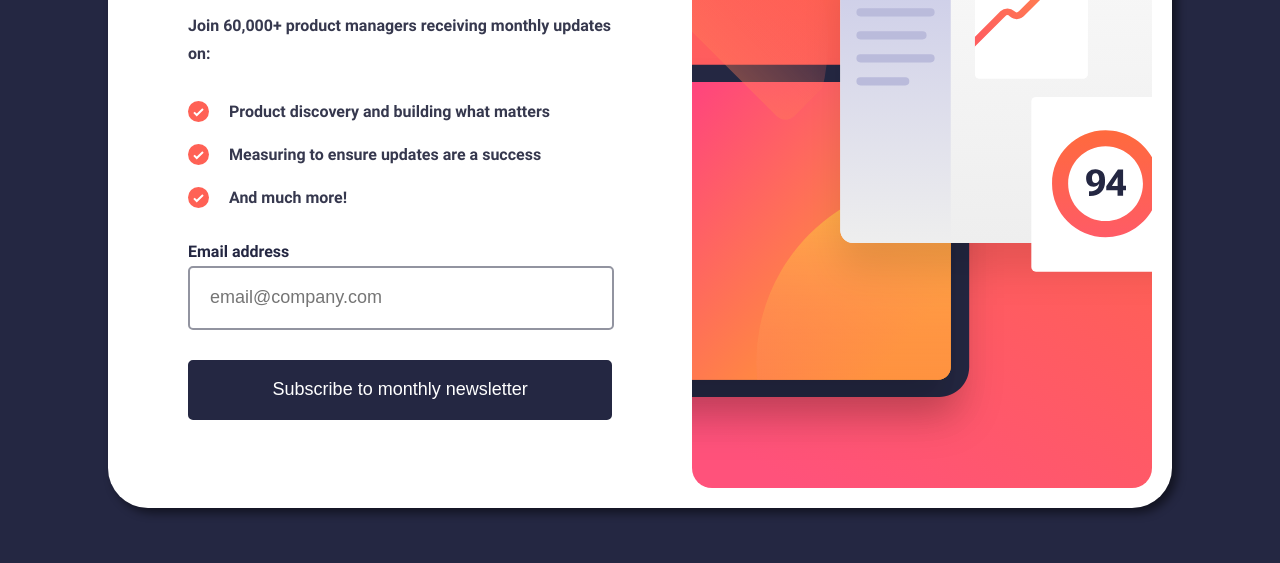
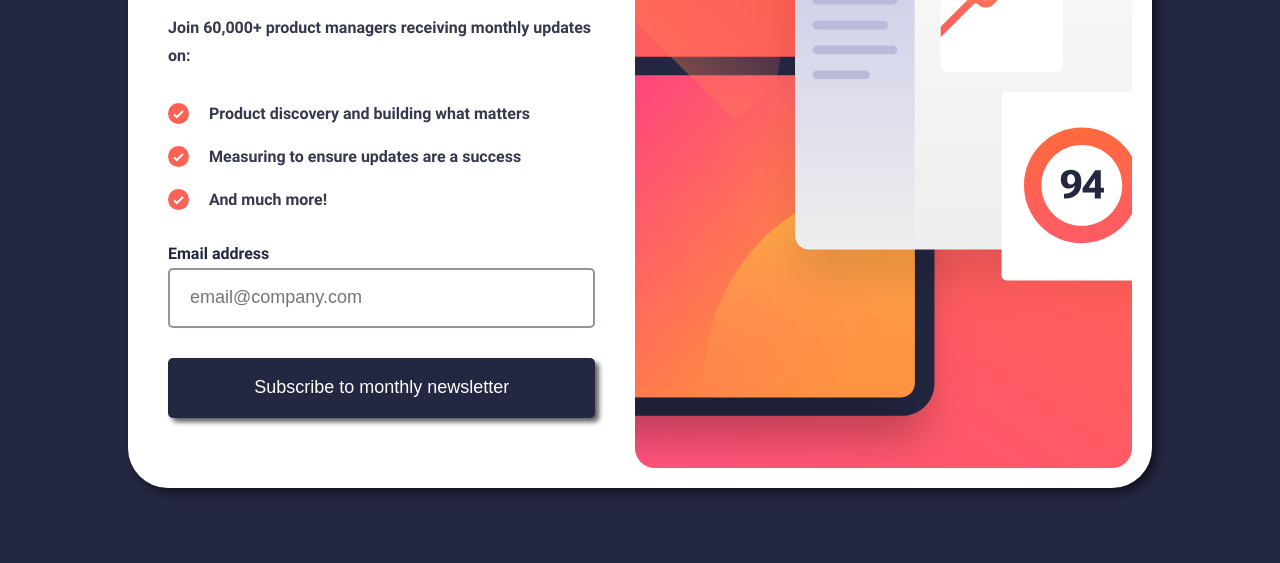
Before and after one commit to matheus369k/newsletter-sign-up-with-success-message-main, a website: page index.html in a window 1280 px wide. Shown: the part 237-800 px from the top of the page. Drawn offline with nearby package versions, Linux system fonts and the light colour scheme.

Commit message:
correction of the err...

```diff
--- a/sass/_mixins.sass
+++ b/sass/_mixins.sass
@@ -36,7 +36,7 @@
     background-color: variables.$color-darkgreay
     color: variables.$color-white
 
-    border: 2px solid variables.$color-darkgreay
+    box-shadow: 4px 4px 5px #000000a0
 
     cursor: pointer
 
--- a/sass/animations.sass
+++ b/sass/animations.sass
@@ -16,3 +16,10 @@
 
     100%
         transform: rotate(0)
+
+@keyframes confirmation
+    0%
+        opacity: 0
+
+    100%
+        opacity: 1
--- a/sass/reset.sass
+++ b/sass/reset.sass
@@ -5,6 +5,8 @@
     list-style: none
 
     text-decoration: none
+
+    box-sizing: border-box
 
     background-color: white
 
--- a/sass/style.sass
+++ b/sass/style.sass
@@ -34,8 +34,6 @@ html, body
 
         padding: 20px
 
-        margin: 0 20px
-
         height: 650px
         width: 1024px
 
@@ -64,7 +62,7 @@ html, body
             animation: loading-inital none
 
             width: 100vw
-            min-height: calc(100vh - 40px)
+            min-height: 100vh
             height: max-content
 
             justify-content: start
@@ -74,10 +72,11 @@ html, body
             border-radius: 0px
 
         .container_information
-            animation: loading-inital 2s ease-in-out
+            animation: loading-inital 2s ease-in-out 0
 
             width: 60%
-            padding: 0 60px
+
+            padding: 0 20px
 
             @include mixins.flex-center()
 
@@ -98,11 +97,15 @@ html, body
                 padding: 0
 
             @include mixins.responsive_624()
-                width: calc(100vw - 100px)
+                width: 100vw
                 height: 100%
 
+                padding: 40px
+
             @include mixins.responsive_464()
-                width: calc(100vw - 30px)
+                width: 100vw
+
+                padding: 20px
 
             &_title
                 font-size: 4em
@@ -151,11 +154,11 @@ html, body
             border-radius: 20px
 
             @include mixins.responsive_924()
-                width: calc(100% - 20px)
-                height: 100%
+                width: 95%
+                height: 97.5%
 
-                margin-top: 10px
-                margin-bottom: 50px
+                margin-top: 2.5%
+                margin-bottom:50px
 
                 @include mixins.bg-img("../assets/images/illustration-sign-up-mobile.svg")
 
@@ -196,7 +199,7 @@ html, body
 
             input
                 @include mixins.btn-input()
-                width: calc( 100% - 22px )
+                width: 100%
 
                 border: 2px solid variables.$color-light-gray
 
@@ -227,12 +230,17 @@ html, body
 
     .contianer_confirmation
         background-color: variables.$color-white
+
+        box-shadow: 5px 5px 10px #0000008f
+
+        animation: confirmation 1s ease-out
+
         color: black
 
-        padding: 60px
+        padding: 40px
 
-        width: 350px
-        height: 370px
+        width: 420px
+        height: 450px
 
         border-radius: 30px
 
@@ -248,8 +256,12 @@ html, body
             transform: translateY(-50%)
 
         @include mixins.responsive_464()
-            width: calc(100vw - 40px)
+            width: 100vw
             height: 100vh
+
+            border-radius: 0px
+
+            padding: 50px
 
             overflow: hidden
 
@@ -261,11 +273,15 @@ html, body
 
             align-self: flex-start
 
+            animation: loading-inital 1.5s ease-in-out
+
 
         h1
             font-size: 3.2em
 
             color: variables.$color-darkgreay
+
+            animation: loading-inital 1.5s ease-in-out
 
             @include mixins.responsive_464()
             font-size: 2.8em
@@ -276,11 +292,15 @@ html, body
 
             color: variables.$color-charcoalgray
 
+            animation: loading-inital 1.5s ease-in-out
+
             span
                 color: variables.$color-darkgreay
 
         button
             @include mixins.btn()
 
+            animation: loading-inital 1.5s ease-in-out
+
             &:hover
                 background-image: variables.$btn-gradient
```
Also changed, not shown: css/style.css, 1 other file.
